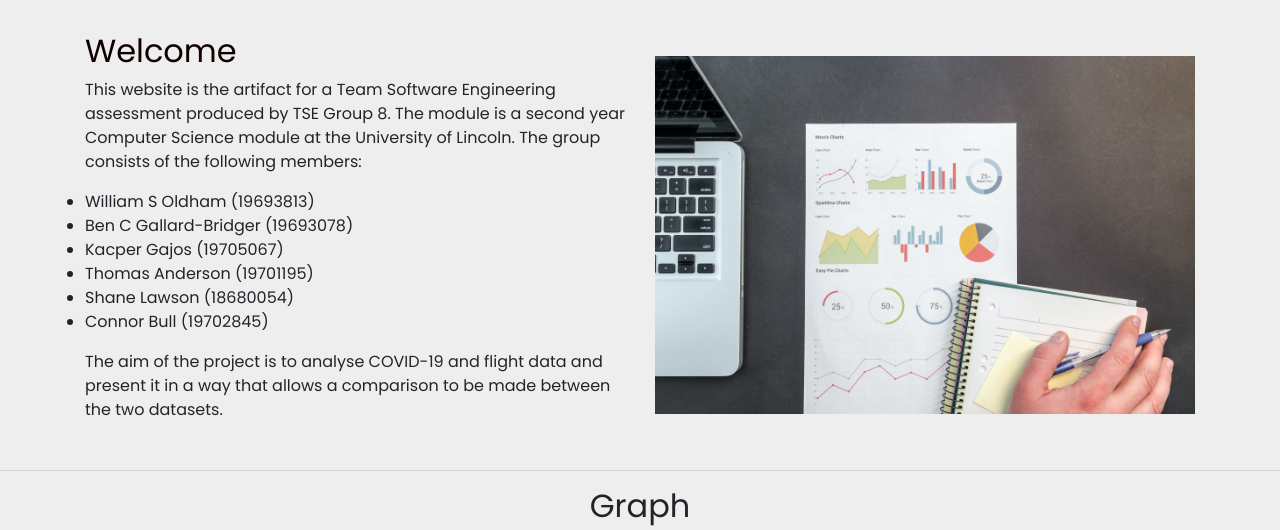
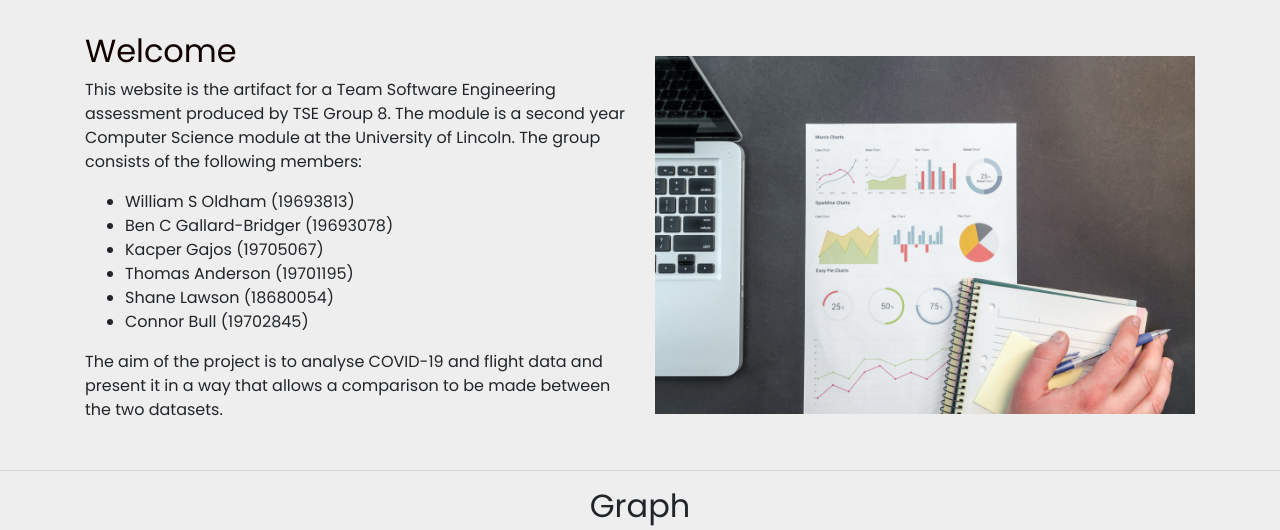
Before and after one commit to binaryoverload/TSEGroup8Website, a Flask app: page / in a window 1280 px wide. Shown: the part 56-586 px from the top of the page. Run offline with Flask 2, Linux system fonts and the light colour scheme; parts of the project's set-up code (start-up, migrations or seed data) failed here and were passed over; some libraries are stand-ins or nearby versions.

Commit message:
Remove global styles

```diff
--- a/static/index.css
+++ b/static/index.css
@@ -2,8 +2,6 @@
 
 @import url('https://fonts.googleapis.com/css?family=Poppins:400,700,800,900&display=swap');
 * {
-    margin: 0;
-    padding: 0;
     box-sizing: border-box;
     font-family: 'Poppins', sans-serif;
     scroll-behavior: smooth;
```
